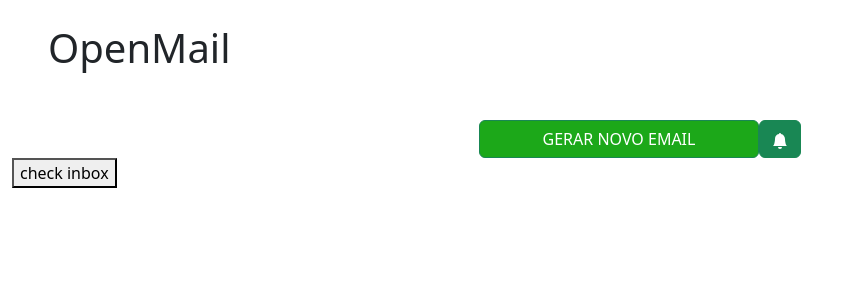
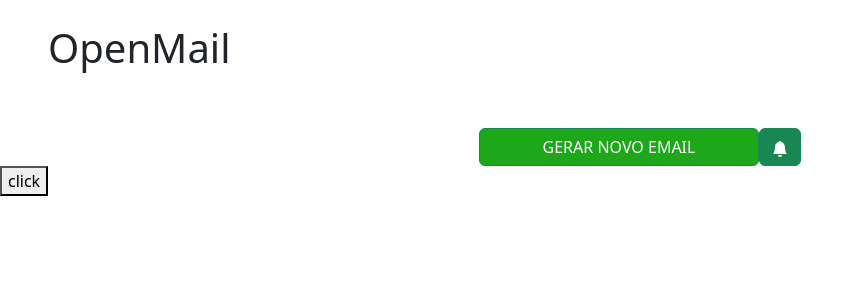
Before and after one commit to GabrielMeneze/AutoMail, a React (Vite) app in the folder mailauto/: page / in a window 1280 px wide. Shown: the top 300 px of the page, without its empty margins (0-864 px from the left). Built offline with nearby package versions, Linux system fonts and the light colour scheme.

Commit message:
ajuste notificação e componente de requests criado

```diff
--- a/mailauto/src/App.tsx
+++ b/mailauto/src/App.tsx
@@ -1,120 +1,15 @@
-import { useState, useEffect } from "react"
-import CopyButton from "./components/CopyButton/CopyButton"
 import Cabecalho from "./components/Cabecalho/Cabecalho";
-import Notificacao from "./components/Notificacao/Notificacao";
-import axios from 'axios';
+import RequestsEmail from "./components/RequestsEmail/RequestsEmail";
 import "bootstrap/dist/css/bootstrap.min.css";
-import "./App.css"
 
-function App() {
-  const [email, setEmail] = useState<string | undefined>(undefined);
-  const [sessao, setSessao] = useState<string | undefined>(undefined);
-  const [showInput, setShowInput] = useState(false);
-  const [mails, setMails] = useState<any[]>([]);
-  const AUTH_TOKEN = '12345678:';
-  const CORS_PROXY_URL = "https://cors-anywhere.herokuapp.com/";
-  const GRAPHQL_API_URL = `${CORS_PROXY_URL}https://dropmail.me/api/graphql/${AUTH_TOKEN}`;
-
-  // useEffect(() => {
-  //   checkIncomingMail();
-
-  //   const intervalId = setInterval(checkIncomingMail, 300000);
-  //   return () => clearInterval(intervalId);
-  // }, []);
-
-  async function checkIncomingMail() {
-    console.log(sessao)
-    if (!sessao || sessao === "") {
-      console.error("Sessão inválida.");
-      return;
-    }
-
-    const query = `
-      query {
-        session(id: "${sessao}" ) {
-          mails{
-            rawSize,
-            fromAddr,
-            toAddr,
-            downloadUrl,
-            text,
-            headerSubject
-          }
-        }
-      }
-    `;
-
-    try {
-      const response = await axios.post(GRAPHQL_API_URL, { query });
-      const { data } = response;
-      const { session } = data;
-      console.log(session)
-      if (!session) {
-        console.error("Sessão não encontrada.");
-        return;
-      }
-
-      setMails(session.mails);
-
-    } catch (error) {
-      console.error(error);
-    }
-  }
-
-  async function createSession() {
-    const query = `
-      mutation {
-        introduceSession {
-          id,
-          expiresAt,
-          addresses {
-            address
-          }
-        }
-      }
-    `;
-
-    try {
-      const response = await axios.post(GRAPHQL_API_URL, { query });
-      const session = response.data.data.introduceSession;
-      setEmail(session.addresses[0].address);
-      setSessao(session.id);
-      setShowInput(true);
-      return session;
-    } catch (error) {
-      console.error(error);
-    }
-  }
-
+const App = () => {
   return (
     <>
-      <Cabecalho />
+      <header>
+        <Cabecalho />
+      </header>
       <main>
-        <section className="container-fluid my-5">
-          <div className="col-10 mx-auto d-flex justify-content-center">
-            <div>
-              <button className="btn btn-success" style={{ backgroundColor: "#1ca819", width: "35vh" }} onClick={createSession}>
-                GERAR NOVO EMAIL
-              </button>
-              <button onClick={Notificacao} className="btn btn-success">
-                <svg xmlns="http://www.w3.org/2000/svg" width="16" height="16" fill="currentColor" className="bi bi-bell-fill" viewBox="0 0 16 16">
-                  <path d="M8 16a2 2 0 0 0 2-2H6a2 2 0 0 0 2 2zm.995-14.901a1 1 0 1 0-1.99 0A5.002 5.002 0 0 0 3 6c0 1.098-.5 6-2 7h14c-1.5-1-2-5.902-2-7 0-2.42-1.72-4.44-4.005-4.901z" />
-                </svg>
-              </button>
-              {showInput && (
-                <div className="d-flex align-items-center mt-4">
-                  <div className="input-group mb-3" style={{ width: "40vh" }}>
-                    <input type="text" className="form-control" value={email} readOnly />
-                    <div className="input-group-append">
-                      <button className="btn btn-success" style={{ width: "100px" }} onClick={() => CopyButton(email)}>Copiar</button>
-                    </div>
-                  </div>
-                </div>
-              )}
-            </div>
-          </div>
-          <button onClick={checkIncomingMail}>check inbox</button>
-        </section>
+        <RequestsEmail />
       </main>
     </>
   )
--- a/mailauto/src/components/Cabecalho/Cabecalho.tsx
+++ b/mailauto/src/components/Cabecalho/Cabecalho.tsx
@@ -1,6 +1,6 @@
 import "bootstrap/dist/css/bootstrap.min.css";
 
-export default function Cabecalho() {
+const Cabecalho = () => {
     return (
         <>
             <header className="col-12 mx-5 mt-4">
@@ -9,3 +9,5 @@ export default function Cabecalho() {
         </>
     )
 }
+
+export default Cabecalho;
--- a/mailauto/src/components/Notificacao/Notificacao.tsx
+++ b/mailauto/src/components/Notificacao/Notificacao.tsx
@@ -1,6 +1,6 @@
 import addNotification from "react-push-notification"
 
-export default function Notificacao() {
+const Notificacao = () => {
     if (!("Notification" in window)) {
       alert("Este navegador não suporta notificações de desktop.");
     } else if (Notification.permission === "granted") {
@@ -25,3 +25,5 @@ export default function Notificacao() {
       alert("Você bloqueou as notificações deste site. Por favor, ative-as nas configurações do navegador.");
     }
   };
+
+  export default Notificacao;
--- /dev/null
+++ b/mailauto/src/components/RequestsEmail/RequestsEmail.tsx
@@ -0,0 +1,133 @@
+import { useState, useEffect } from "react";
+import CopyButton from "../CopyButton/CopyButton";
+import Notificacao from "../Notificacao/Notificacao";
+import axios from "axios";
+
+const RequestsEmail = () => {
+  const [email, setEmail] = useState<string | undefined>(undefined);
+  const [sessao, setSessao] = useState<string | undefined>(undefined);
+  const [showInput, setShowInput] = useState(false);
+  const [mails, setMails] = useState<any[]>([]);
+  const AUTH_TOKEN = '12345678:';
+  const CORS_PROXY_URL = "https://cors-anywhere.herokuapp.com/";
+  const GRAPHQL_API_URL = `${CORS_PROXY_URL}https://dropmail.me/api/graphql/${AUTH_TOKEN}`;
+
+  async function NovoEmail() {
+    const query = `
+      mutation {
+        introduceSession {
+          id,
+          expiresAt,
+          addresses {
+            address
+          }
+        }
+      }
+    `;
+
+    try {
+      const response = await axios.post(GRAPHQL_API_URL, { query });
+      const session = response.data.data.introduceSession;
+      setEmail(session.addresses[0].address);
+      setSessao(session.id);
+      setShowInput(true);
+      return session;
+    } catch (error) {
+      console.error(error);
+    }
+  }
+
+  async function checkIncomingMail() {
+    if (!sessao || sessao === "") {
+      console.error("Sessão inválida.");
+      return;
+    }
+
+    const query = `
+      query {
+        session(id: "${sessao}" ) {
+          mails{
+            rawSize,
+            fromAddr,
+            toAddr,
+            downloadUrl,
+            text,
+            headerSubject
+          }
+        }
+      }
+    `;
+
+    try {
+      const response = await axios.post(GRAPHQL_API_URL, { query });
+      const { data } = response;
+      if (!data) {
+        console.error("Session not found.");
+        return;
+      }
+      const newMails = data.data.session.mails;
+      setMails(newMails);
+      if (newMails.length > mails.length) {
+        Notificacao();
+      }
+    } catch (error) {
+      console.error(error);
+    }
+  }
+
+  useEffect(() => {
+    const timer = setTimeout(async () => {
+      await checkIncomingMail();
+      timerRef.current = setTimeout(() => { }, 15000);
+    }, 15000);
+
+    const timerRef = { current: timer };
+
+    return () => clearTimeout(timerRef.current);
+  }, []);
+
+  return (
+    <>
+      <div className="col-10 mx-auto d-flex justify-content-center">
+        <div>
+          <button className="btn btn-success mt-5" style={{ backgroundColor: "#1ca819", width: "35vh" }} onClick={NovoEmail}>
+            GERAR NOVO EMAIL
+          </button>
+          <button onClick={Notificacao} className="btn btn-success mt-5">
+            <svg xmlns="http://www.w3.org/2000/svg" width="16" height="16" fill="currentColor" className="bi bi-bell-fill" viewBox="0 0 16 16">
+              <path d="M8 16a2 2 0 0 0 2-2H6a2 2 0 0 0 2 2zm.995-14.901a1 1 0 1 0-1.99 0A5.002 5.002 0 0 0 3 6c0 1.098-.5 6-2 7h14c-1.5-1-2-5.902-2-7 0-2.42-1.72-4.44-4.005-4.901z" />
+            </svg>
+          </button>
+          {showInput && (
+            <div className="d-flex align-items-center mt-4">
+              <div className="input-group mb-3" style={{ width: "40vh" }}>
+                <input type="text" className="form-control" value={email} readOnly />
+                <div className="input-group-append">
+                  <button className="btn btn-success" style={{ width: "100px" }} onClick={() => CopyButton(email)}>Copiar</button>
+                </div>
+              </div>
+            </div>
+          )}
+        </div>
+      </div>
+      <button onClick={checkIncomingMail}>click</button>
+      <div className="col-10 mx-auto d-flex justify-content-center ">
+        <div>
+          {mails !== undefined &&
+            mails.map((item) => {
+              return (
+                <div className="d-flex flex-column">
+                  <td>{item.fromAddr}</td>
+                  <td>{item.headerSubject}</td>
+                  <td>{item.text}</td>
+                </div>
+              );
+            })}
+        </div>
+      </div>
+    </>
+  )
+
+}
+
+export default RequestsEmail;
```
